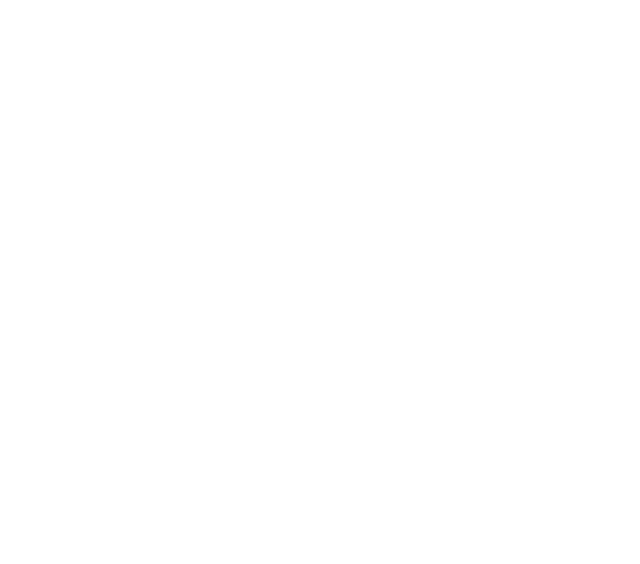
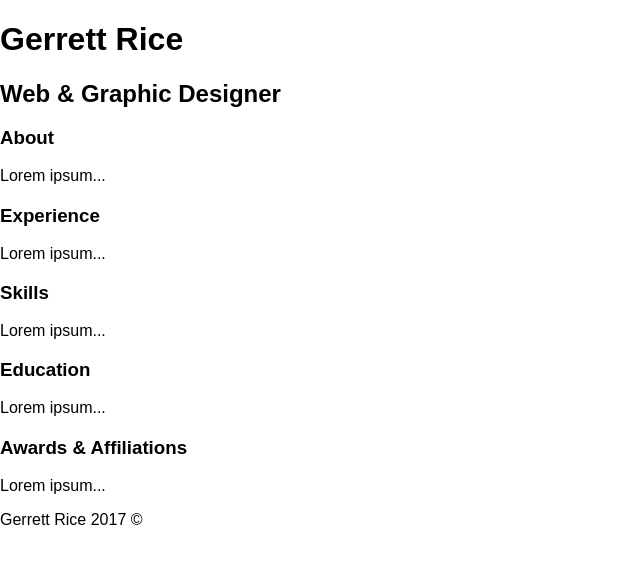
Before and after one commit to gerrettrice/project_resume_rice_gerrett, a plain HTML site: page index.html in a window 1280 px wide. Shown: the whole page, without its empty margins (0-640 px from the left). Drawn offline with Linux system fonts and the light colour scheme.

Commit message:
outline base HTML content

```diff
--- a/index.html
+++ b/index.html
@@ -2,15 +2,80 @@
 <html lang="en">
 <head>
     <meta charset="utf-8">
-    <title></title>
+    <meta name="description" content="Gerrett Rice Personal Portfolio">
+    <meta name="keywords" content="gerrett rice, graphic design, web design, graphic designer, web designer, ui/ux designer, front-end developer, web developer">
+    <meta name="author" content="Gerrett Rice">
+
+    <meta http-equiv="x-ua-compatible" content="ie=edge">
+    <title>Gerrett Rice</title>
     <meta name="description" content="">
+    <meta name="viewport" content="width=device-width, initial-scale=1">
+
+    <!-- Style Sheets -->
 
     <link rel="stylesheet" href="css/vendor/normalize.min.css">
     <link rel="stylesheet" href="css/main.css">
+
+    <!-- Favicon -->
+
+    <link rel="icon" type="image/x-icon" href="#" />
+
+    <!-- Fonts -->
+
+
 </head>
+
 <body>
 
+    <!-- Landing Section -->
+        <section class="landing">
 
-    <script src="js/main.js"></script>
+            <h1>Gerrett Rice</h1>
+            <h2>Web &amp; Graphic Designer</h2>
+
+        </section>
+
+    <!-- Resume -->
+        <main class="resume_container">
+
+            <section class="resume_section">
+                <h3>About</h3>
+                <p>Lorem ipsum...</p>
+            </section>
+
+            <section class="resume_section">
+                <h3>Experience</h3>
+                <p>Lorem ipsum...</p>
+            </section>
+
+            <section class="resume_section">
+                <h3>Skills</h3>
+                <p>Lorem ipsum...</p>
+            </section>
+
+            <section class="resume_section">
+                <h3>Education</h3>
+                <p>Lorem ipsum...</p>
+            </section>
+
+            <section class="resume_section">
+                <h3>Awards &amp; Affiliations</h3>
+                <p>Lorem ipsum...</p>
+            </section>
+
+        </main>
+
+    <!-- Footer -->
+
+        <footer>
+            <p>Gerrett Rice 2017 &copy;</p>
+            <section class="social_media">
+            </section>
+        </footer>
+
+    <!-- jQuery -->
+
+    <!-- Javascript -->
+        <script src="js/main.js"></script>
 </body>
 </html>
```
